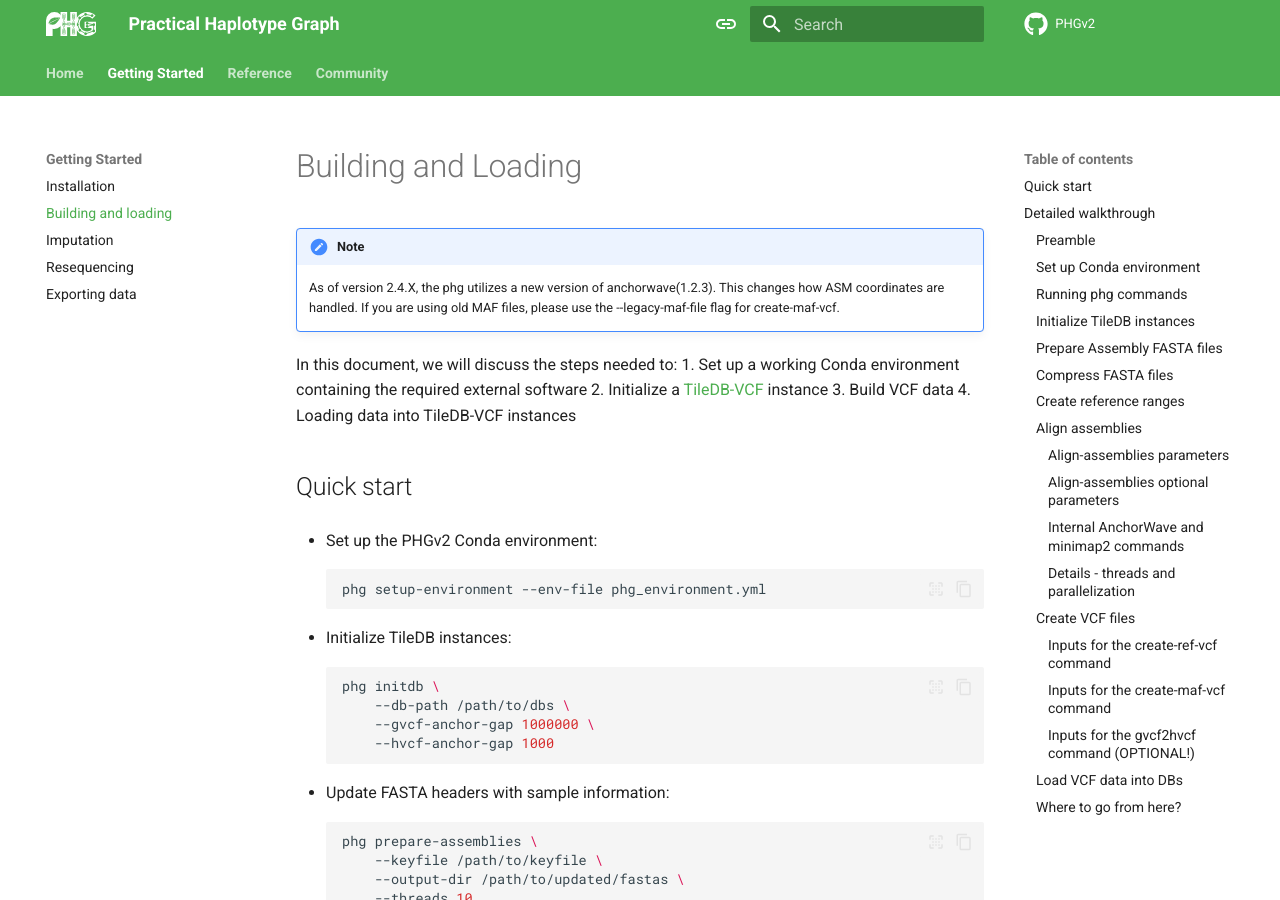
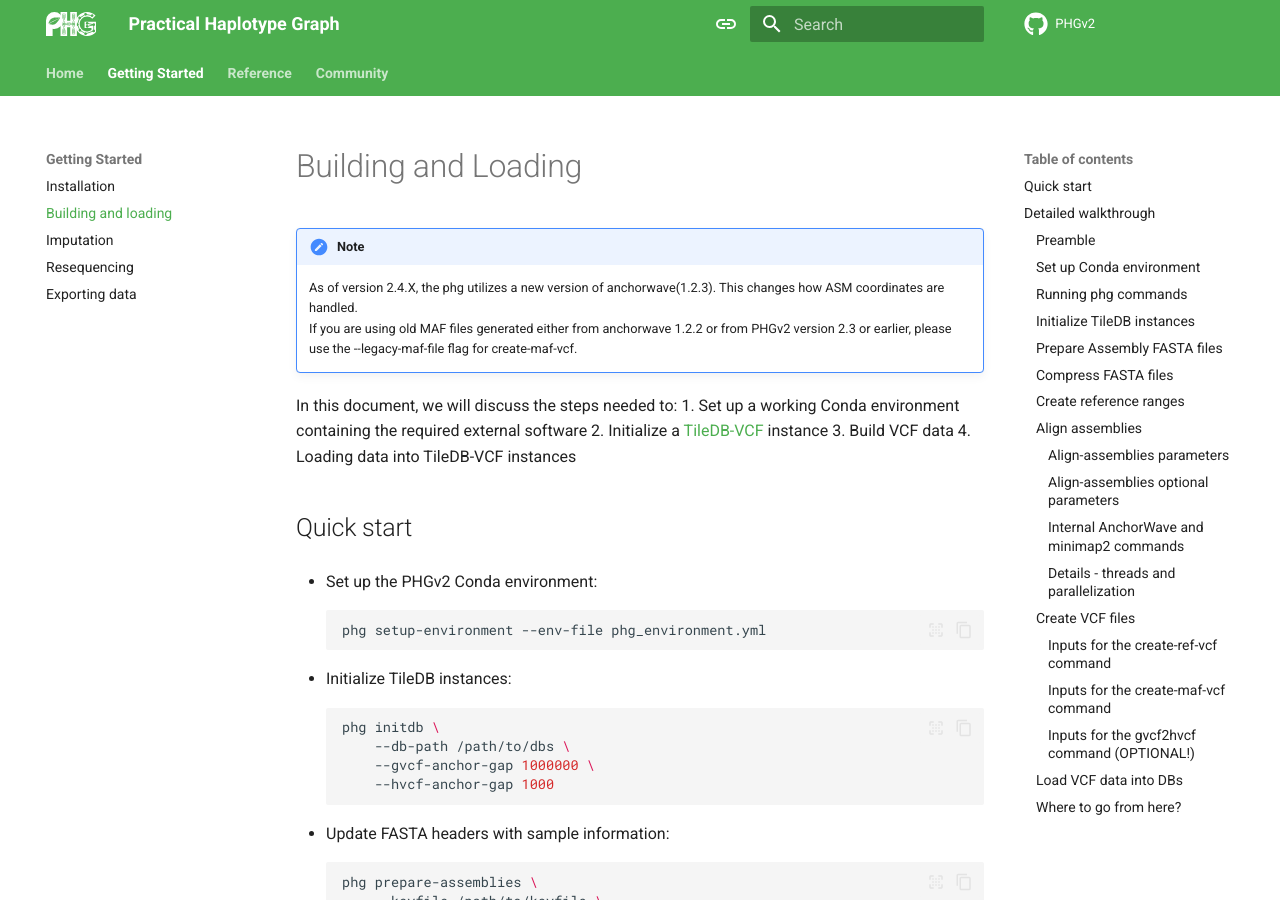
Before and after one commit to maize-genetics/phg_v2, an MkDocs documentation site: the page built from docs/build_and_load.md, in a window 1280 px wide and 900 px high. Built offline with MkDocs 1.6.1 and Material for MkDocs 9.7.7, drawn with Linux system fonts in a browser that asks for light colours; comment, search, counter and statistics services are not loaded.

Commit message:
Updating documentation

```diff
--- a/docs/build_and_load.md
+++ b/docs/build_and_load.md
@@ -2,7 +2,8 @@
 
 !!! note
     As of version 2.4.X, the phg utilizes a new version of anchorwave(1.2.3).
-    This changes how ASM coordinates are handled.  If you are using old MAF files,
+    This changes how ASM coordinates are handled.
+    If you are using old MAF files generated either from anchorwave 1.2.2 or from PHGv2 version 2.3 or earlier,
     please use the --legacy-maf-file flag for create-maf-vcf.
 
 
```
Also changed, not shown: README.md (+2 -1 lines).
